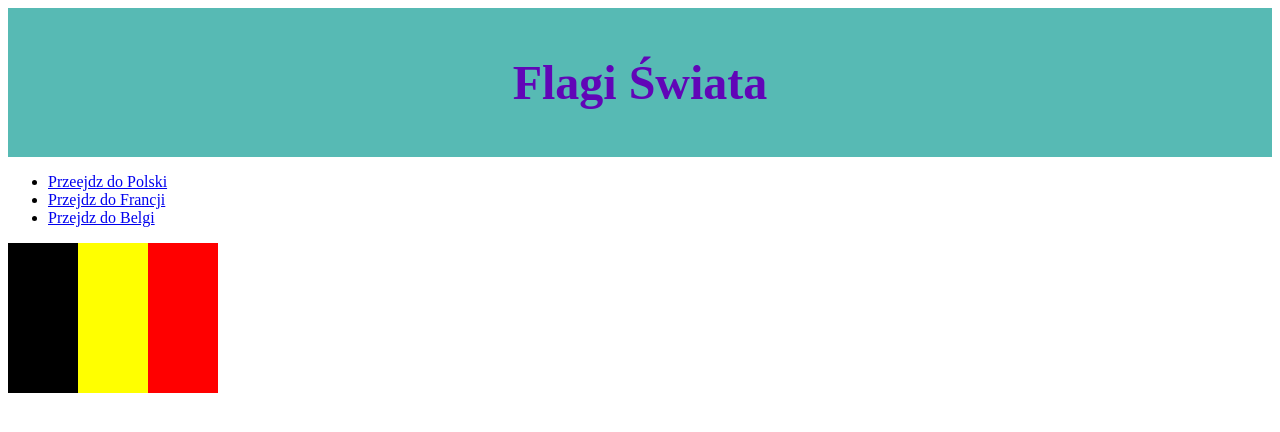
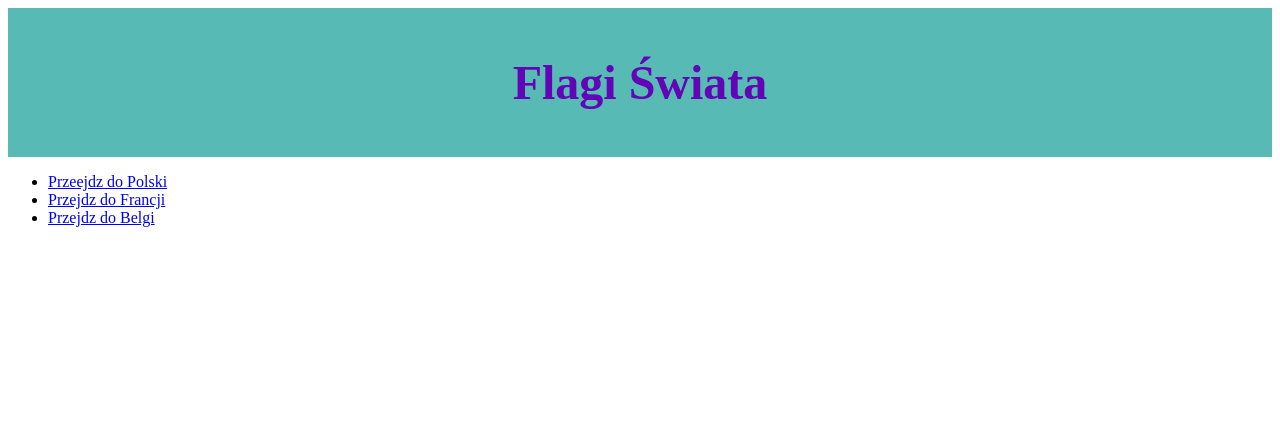
Before and after one commit to Michalina03/React, a React (Vite) app in the folder router/: page /belgia in a window 1280 px wide. Shown: the top 432 px of the page. Built offline with nearby package versions, Linux system fonts and the light colour scheme.

Commit message:
Update Belgia.jsx
.

```diff
--- a/router/src/components/Belgia.jsx
+++ b/router/src/components/Belgia.jsx
@@ -3,9 +3,9 @@ import React from 'react'
 function Belgia() {
   return (
     <div className='belgia'>
-      <div className = 'black'></div>
-      <div className='yellow'></div>
-      <div className='red'></div>
+      <div className = 'belgia--black'></div>
+      <div className='belgia--yellow'></div>
+      <div className='belgia--red'></div>
     </div>
   )
 }
```
